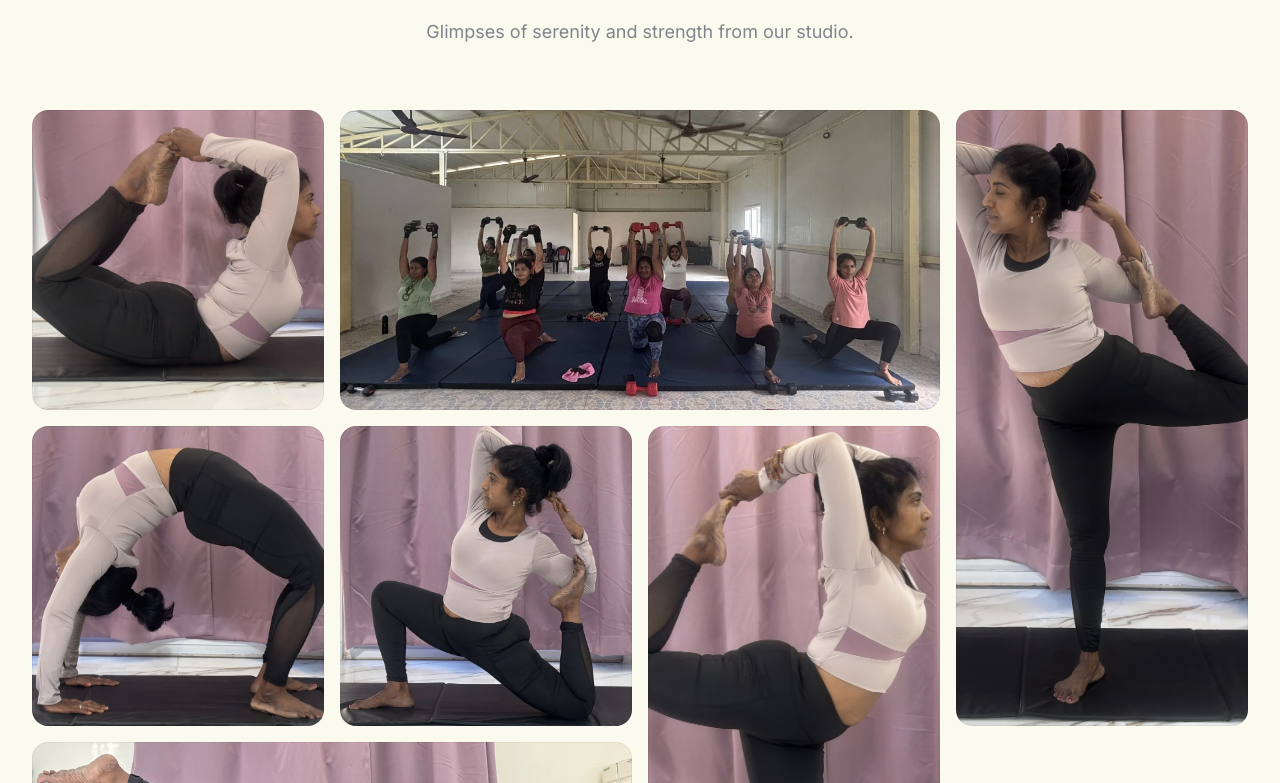
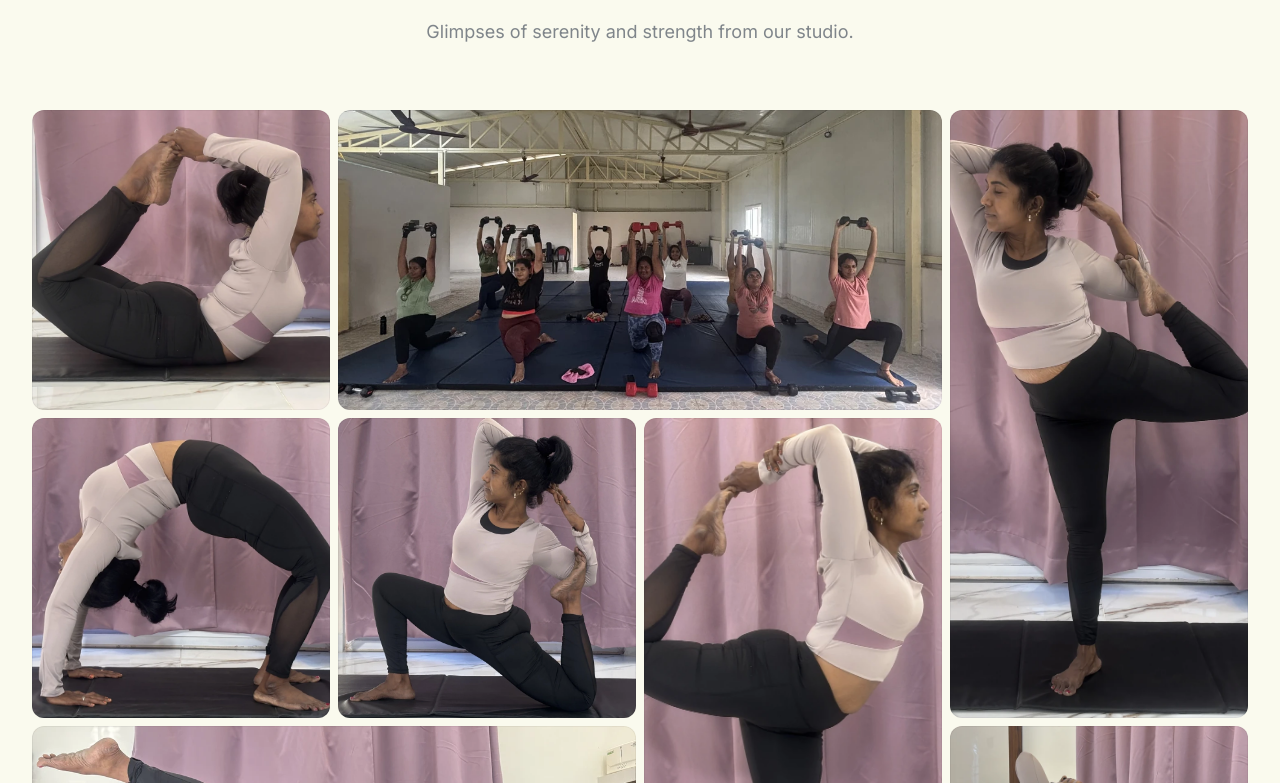
Before and after one commit to yogaatinfinity-sys/astral-satellite, a Next.js app: page / in a window 1280 px wide. Shown: the part 2437-3220 px from the top of the page. Built offline with nearby package versions, Linux system fonts and the light colour scheme; no server answers; a web font is replaced by a local one.

Commit message:
Optimize Bento Grid with dense packing and fill gaps by scaling backbend asset

```diff
--- a/src/components/gallery-section.tsx
+++ b/src/components/gallery-section.tsx
@@ -34,7 +34,7 @@ const curatedImages: GalleryImage[] = [
     },
     {
         src: "/assets/gallery/infinity-5.webp",
-        alt: "Yoga morning",
+        alt: "Backbend yoga pose",
         orientation: "square"
     },
     {
@@ -50,7 +50,7 @@ const curatedImages: GalleryImage[] = [
     {
         src: "/assets/gallery/infinity-8.webp",
         alt: "Meditation circle",
-        orientation: "landscape"
+        orientation: "square"
     },
 ]
 
@@ -83,8 +83,8 @@ export function GallerySection() {
                     </motion.p>
                 </div>
 
-                {/* Main Bento Grid */}
-                <div className="grid grid-cols-2 lg:grid-cols-4 gap-2 md:gap-4 auto-rows-[200px] md:auto-rows-[300px]">
+                {/* Main Bento Grid with Dense Packing */}
+                <div className="grid grid-cols-2 lg:grid-cols-4 gap-2 grid-flow-dense auto-rows-[200px] md:auto-rows-[250px] lg:auto-rows-[300px]">
                     {curatedImages.map((image, index) => (
                         <motion.div
                             key={index}
@@ -96,26 +96,25 @@ export function GallerySection() {
                                 delay: index * 0.1,
                                 ease: "easeOut"
                             }}
-                            className={`relative overflow-hidden group cursor-pointer rounded-2xl
-                                ${image.orientation === 'portrait' ? 'row-span-2 col-span-1 lg:row-span-2 lg:col-span-1' : ''}
-                                ${image.orientation === 'landscape' ? 'col-span-2 lg:col-span-2 lg:row-span-1' : ''}
-                                ${image.orientation === 'square' ? 'col-span-1 lg:col-span-1 lg:row-span-1' : ''}
+                            className={`relative overflow-hidden group cursor-pointer rounded-xl
+                                ${image.orientation === 'portrait' ? 'row-span-2 col-span-1' : ''}
+                                ${image.orientation === 'landscape' ? 'col-span-2 row-span-1' : ''}
+                                ${image.orientation === 'square' ? 'col-span-1 row-span-1' : ''}
                                 max-lg:col-span-1 max-lg:row-span-1
-                                max-lg:max-w-full
                             `}
                         >
                             <Image
                                 src={image.src}
                                 alt={image.alt}
                                 fill
-                                sizes="(max-width: 1024px) 50vw, 33vw"
+                                sizes="(max-width: 1024px) 50vw, 25vw"
                                 className={`w-full h-full object-cover transition-transform duration-700 group-hover:scale-110
                                     ${image.orientation === 'portrait' ? 'object-top' : 'object-center'}
                                 `}
                             />
 
                             <div className="absolute inset-0 bg-black/10 opacity-0 group-hover:opacity-100 transition-opacity duration-300 z-10" />
-                            <div className="absolute inset-0 ring-1 ring-inset ring-black/5 rounded-2xl z-20" />
+                            <div className="absolute inset-0 ring-1 ring-inset ring-black/5 rounded-xl z-20" />
                         </motion.div>
                     ))}
                 </div>
```
